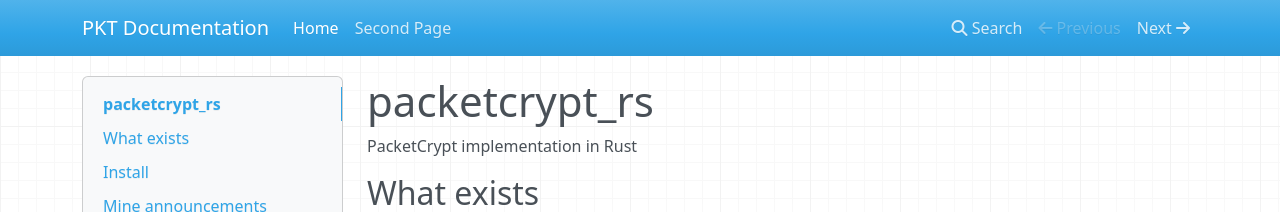
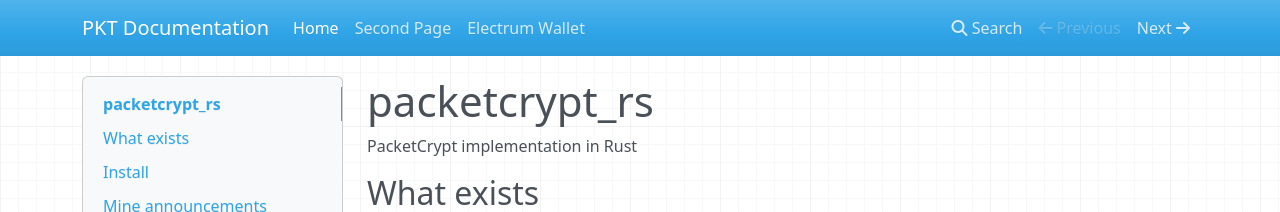
Before and after one commit to pkt-cash/pkt-docs, an MkDocs documentation site: the page built from docs/index.md, in a window 1280 px wide. Shown: the top 212 px of the page. Built offline with MkDocs 1.6.1, drawn with Linux system fonts in a browser that asks for light colours; nearby versions of some CDN libraries.

Commit message:
include electrum md in mkdocs.yml

```diff
--- a/mkdocs.yml
+++ b/mkdocs.yml
@@ -2,3 +2,4 @@
 nav:
     - Home: index.md
     - Second Page: secondpage.md
+    - Electrum Wallet: electrum/index.md
```
